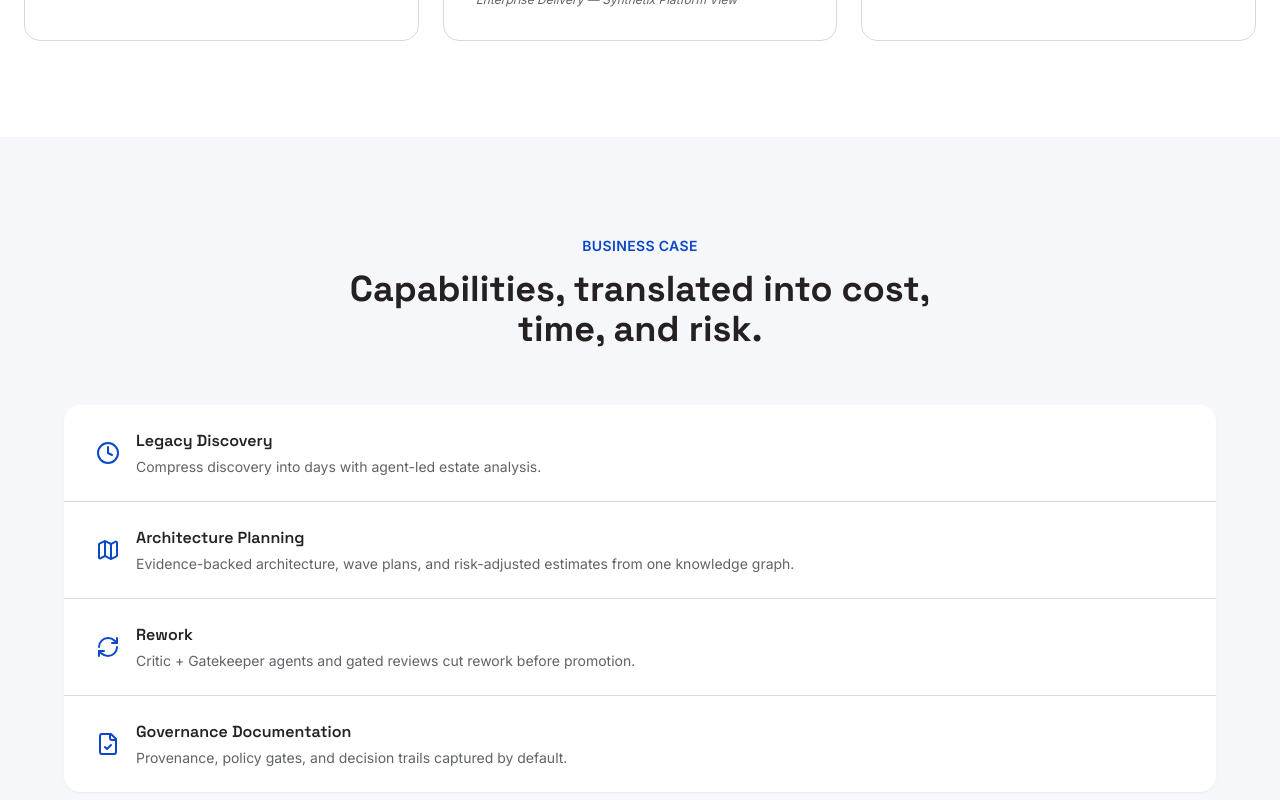
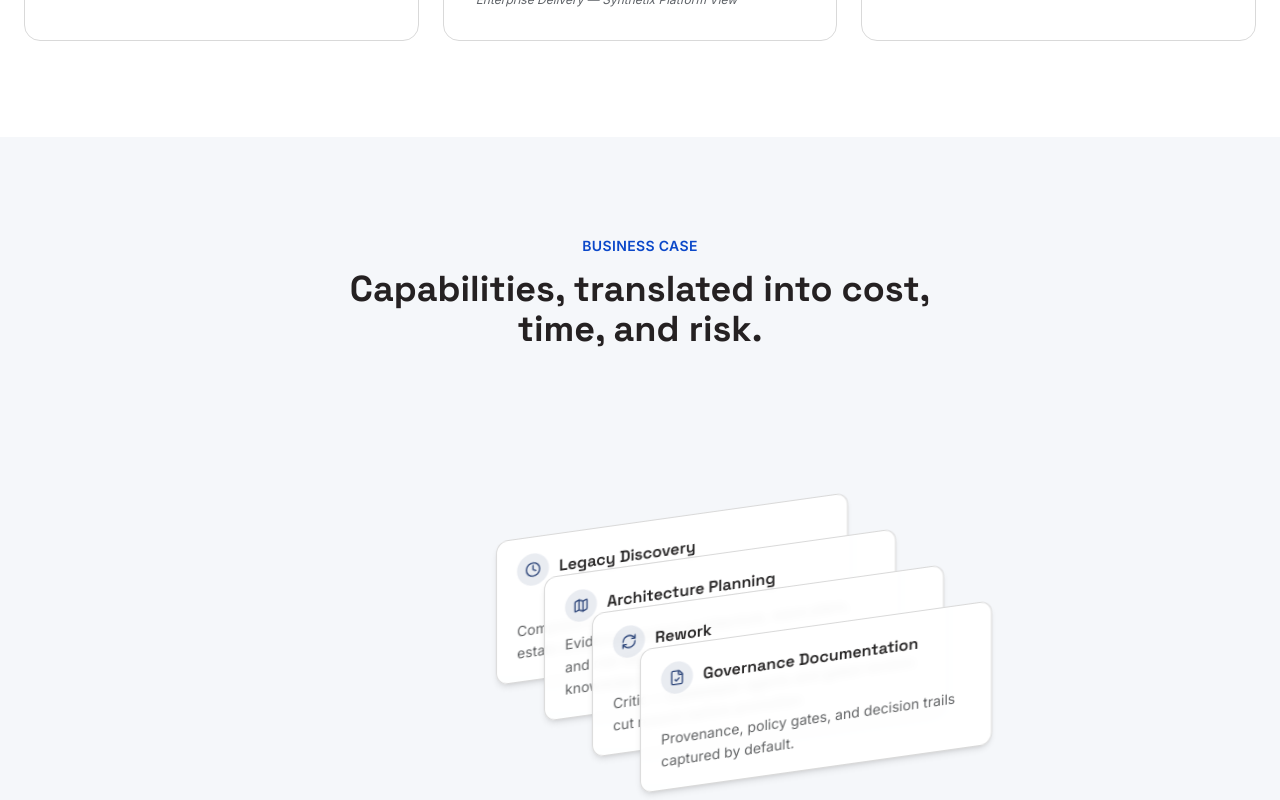
Before and after one commit to KA-pyramid/synthetix-1, a Next.js app: page / in a window 1280 px wide. Shown: the part 7100-7900 px from the top of the page. Built offline with nearby package versions, Linux system fonts and the light colour scheme.

Commit message:
Redesign Business Case section as a diagonal stacked-card display
Replaces the divide-y list with a skewed, cascading card stack
(DisplayCards) where each card grayscales until hovered, lifting
forward to reveal its full copy.

```diff
--- a/components/sections/home/WhyEnterprisesChooseSection.tsx
+++ b/components/sections/home/WhyEnterprisesChooseSection.tsx
@@ -1,9 +1,12 @@
+"use client";
+
 import { getHomeContent } from "@/lib/content/home";
+import { DisplayCards } from "@/components/ui/display-cards";
 
 export function WhyEnterprisesChooseSection() {
   const { businessCaseHeading, businessCase } = getHomeContent();
   return (
-    <section className="bg-neutral-50 px-6 py-24">
+    <section className="overflow-hidden bg-neutral-50 px-6 py-24">
       <div className="mx-auto max-w-6xl">
         <div className="mx-auto max-w-2xl text-center">
           <span className="font-body text-sm font-semibold uppercase tracking-wide text-brand-blue">
@@ -14,23 +17,8 @@ export function WhyEnterprisesChooseSection() {
           </h2>
         </div>
 
-        <div className="mt-14 divide-y divide-neutral-200 rounded-2xl bg-white shadow-sm">
-          {businessCase.map((item) => (
-            <div
-              key={item.title}
-              className="flex flex-col items-start gap-4 px-8 py-6 sm:flex-row sm:items-center"
-            >
-              <item.icon className="h-6 w-6 shrink-0 text-brand-blue" />
-              <div>
-                <h3 className="font-display text-base font-semibold text-brand-black">
-                  {item.title}
-                </h3>
-                <p className="mt-1 font-body text-sm text-[--text-secondary]">
-                  {item.body}
-                </p>
-              </div>
-            </div>
-          ))}
+        <div className="mt-6 flex min-h-[27rem] items-center justify-center pl-10 sm:pl-16">
+          <DisplayCards items={businessCase} />
         </div>
       </div>
     </section>
--- /dev/null
+++ b/components/ui/display-cards.tsx
@@ -0,0 +1,66 @@
+"use client";
+
+import { useState } from "react";
+import type { LucideIcon } from "lucide-react";
+import { cn } from "@/lib/utils";
+
+export interface DisplayCardItem {
+  icon: LucideIcon;
+  title: string;
+  body: string;
+}
+
+const STEP_X = 3;
+const STEP_Y = 2.25;
+const HOVER_LIFT_X = 2.5;
+const HOVER_LIFT_Y = 2;
+
+function DisplayCard({
+  icon: Icon,
+  title,
+  body,
+  index,
+}: DisplayCardItem & { index: number }) {
+  const [hovered, setHovered] = useState(false);
+  const baseX = index * STEP_X;
+  const baseY = index * STEP_Y;
+  const x = hovered ? Math.max(baseX - HOVER_LIFT_X, 0) : baseX;
+  const y = hovered ? Math.max(baseY - HOVER_LIFT_Y, 0) : baseY;
+
+  return (
+    <div
+      onMouseEnter={() => setHovered(true)}
+      onMouseLeave={() => setHovered(false)}
+      style={{
+        transform: `translate(${x}rem, ${y}rem) skewY(-8deg)`,
+        gridArea: "stack",
+        zIndex: hovered ? 20 : index,
+      }}
+      className={cn(
+        "flex h-36 w-[22rem] select-none flex-col justify-between rounded-xl border border-neutral-200 bg-white/90 px-5 py-4 shadow-md backdrop-blur-sm transition-all duration-500 ease-out",
+        hovered ? "grayscale-0 border-brand-blue/40 shadow-lg" : "grayscale-[60%]"
+      )}
+    >
+      <div className="flex items-center gap-2.5">
+        <span className="flex h-8 w-8 shrink-0 items-center justify-center rounded-full bg-brand-blue/10 text-brand-blue">
+          <Icon className="h-4 w-4" />
+        </span>
+        <p className="font-display text-base font-semibold text-brand-black">{title}</p>
+      </div>
+      <p className="font-body text-sm leading-relaxed text-[--text-secondary]">{body}</p>
+    </div>
+  );
+}
+
+export function DisplayCards({ items }: { items: DisplayCardItem[] }) {
+  return (
+    <div
+      className="grid place-items-center py-6"
+      style={{ gridTemplateAreas: "'stack'" }}
+    >
+      {items.map((item, i) => (
+        <DisplayCard key={item.title} {...item} index={i} />
+      ))}
+    </div>
+  );
+}
```
